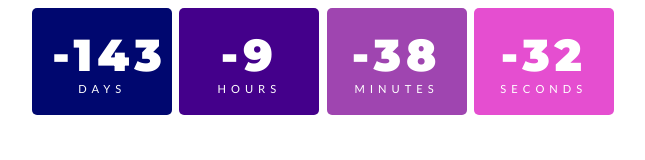
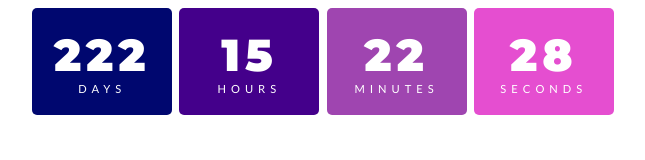
Before and after one commit to boredinpurple/count, a plain HTML site: page index.html in a window 1280 px wide. Shown: the whole page, without its empty margins (317-962 px from the left). Drawn offline with Linux system fonts and the light colour scheme.

Commit message:
Update index.html

```diff
--- a/index.html
+++ b/index.html
@@ -102,7 +102,7 @@ body{
 </body>
 <script>
     const year = new Date().getFullYear();
-const myDate = new Date('August 23, 2022 00:00:00');
+const myDate = new Date('August 23, 2023 00:00:00');
 console.log(myDate);
 
 // countdown
```
